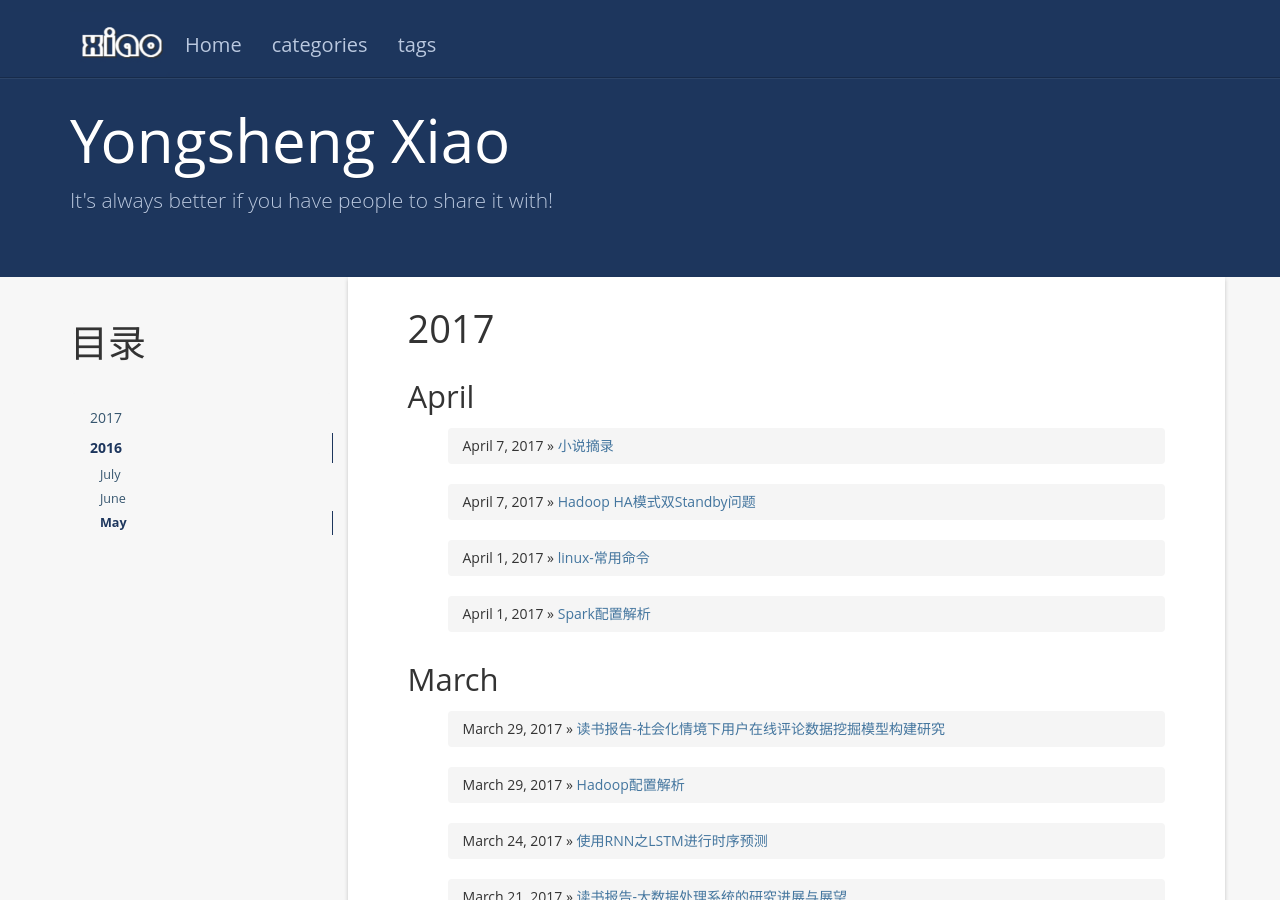
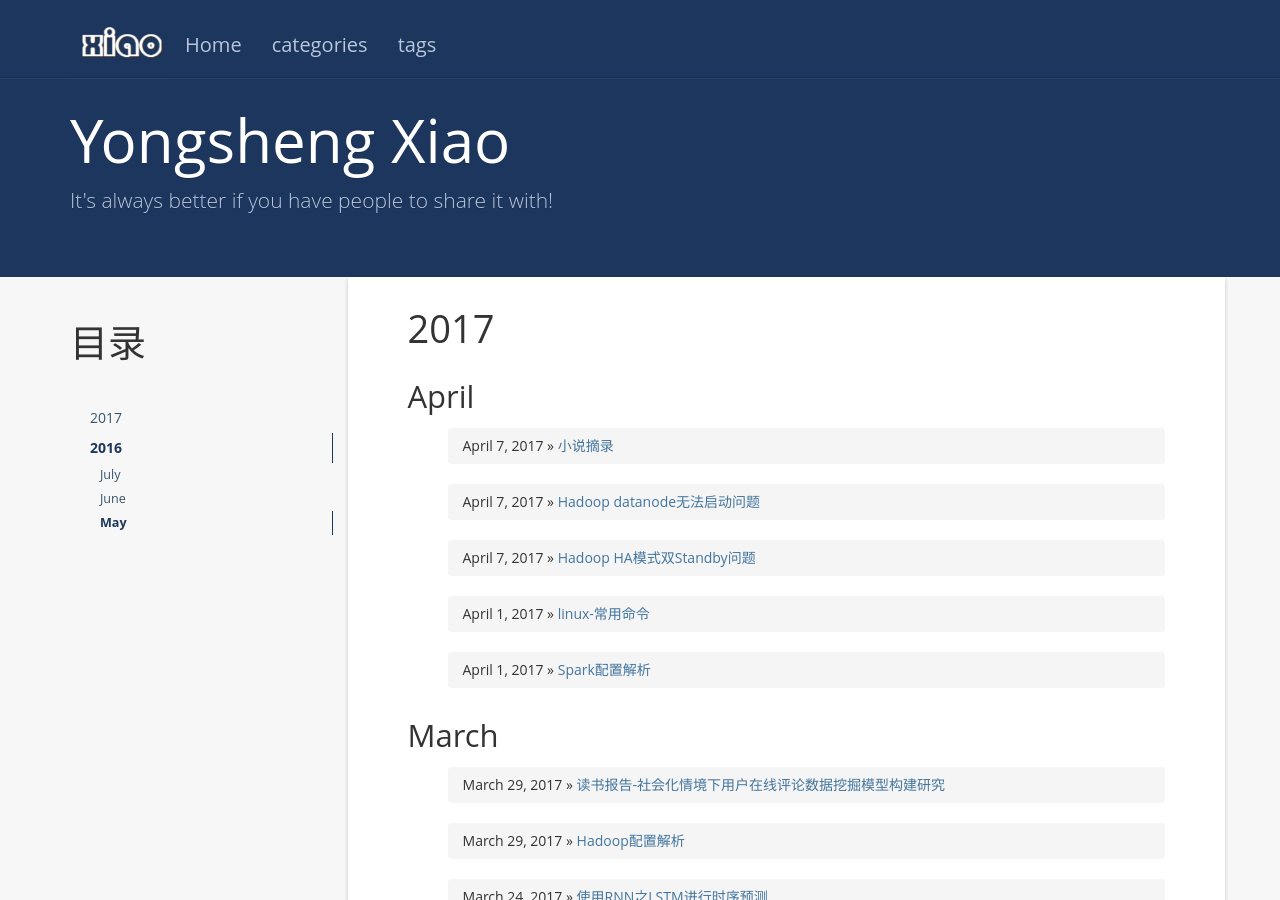
Before and after one commit to betterxys/betterxys.github.io, a Jekyll site: the page built from index.html, in a window 1280 px wide and 900 px high. Built offline with Jekyll 4.4.1, drawn with Linux system fonts in a browser that asks for light colours; nearby versions of some CDN libraries; the list of posts is cut into pages by our own code; comment, search, counter and statistics services are not loaded; some of the changed lines change nothing that is shown.

Commit message:
datanode can't start

````diff
--- /dev/null
+++ b/_posts/big_data/2017-04-10-hadoop-datanode-cant-start.md
@@ -0,0 +1,211 @@
+---
+layout: post
+title: Hadoop datanode无法启动问题
+date: 2017-04-07
+author: xiaoyongsheng
+categories: hadoop LittleBitch
+tag: hadoop
+
+---
+
+* content
+{: toc}
+
+## 1. 背景介绍
+
+ 本文继续折腾Hadoop平台，上周五已经解决了nameNode均处于standby状态的问题，但是后来发现问题如下：
+
+![hadoop-nn-active](http://i.imgur.com/7dUj034.png)
+
+![hadoop-nn-standby](http://i.imgur.com/KgoBcqS.png)
+
+![hadoop-nn-resourceManager](http://i.imgur.com/wz2KKL0.png)
+
+ ***1. 为什么NameNode Information Summary里面的dfs信息全是0？***
+
+ ***2. 为什么resourceManager里面的active nodes会包括HDP-DN-3和两个localhost(nn-spk-3)？***
+
+## 2. 问题一：Summary信息全是0
+
+- 首先，要搞清楚的是，summary里面描述的是什么？
+   其实很直观，就是DFS的空间介绍，也就是对DataNodes节点们的描述。
+
+ 那么，问题貌似这就已经清晰了，应该是DataNode节点出现了什么问题，所以先去各个节点查看其daemons是否正常：
+
+```shell
+[hadoop@NN-SPK-1 ~]$ jps
+1011 Jps
+13044 NameNode
+13206 DFSZKFailoverController
+16169 Master
+
+[hadoop@NN-SPK-2 ~]$ jps
+9613 DFSZKFailoverController
+9486 NameNode
+2943 Jps
+
+[hadoop@NN-SPK-3 ~]$ jps
+3012 ResourceManager
+25940 Jps
+
+[hadoop@HDP-DN-1 ~]$ jps
+10453 Jps
+32507 JournalNode
+764 NodeManager
+
+[hadoop@HDP-DN-2 ~]$ jps
+11906 JournalNode
+23608 Jps
+12669 NodeManage
+
+[hadoop@HDP-DN-3 ~]$ jps
+21682 JournalNode
+22429 NodeManager
+1150 Jps
+```
+
+ 果不其然，DataNode们根本没有起来！那么尝试起一个试试看：
+
+```
+[hadoop@HDP-DN-3 ~]$ /usr/hadoop/hadoop-2.7.1/sbin/hadoop-daemon.sh --script hdfs start datanode
+starting datanode, logging to /usr/hadoop/hadoop-2.7.1/logs/hadoop-hadoop-datanode-HDP-DN-3.out
+[hadoop@HDP-DN-3 ~]$ jps
+1281 Jps
+21682 JournalNode
+22429 NodeManager
+[hadoop@HDP-DN-3 ~]$ cat /usr/hadoop/hadoop-2.7.1/logs/hadoop-hadoop-datanode-HDP-DN-3.out
+ulimit -a for user hadoop
+core file size          (blocks, -c) 0
+data seg size           (kbytes, -d) unlimited
+scheduling priority             (-e) 0
+file size               (blocks, -f) unlimited
+pending signals                 (-i) 46667
+max locked memory       (kbytes, -l) 64
+max memory size         (kbytes, -m) unlimited
+open files                      (-n) 1024
+pipe size            (512 bytes, -p) 8
+POSIX message queues     (bytes, -q) 819200
+real-time priority              (-r) 0
+stack size              (kbytes, -s) 10240
+cpu time               (seconds, -t) unlimited
+max user processes              (-u) 1024
+virtual memory          (kbytes, -v) unlimited
+file locks                      (-x) unlimited
+
+```
+
+ 显然，datanode启动失败，在out日志当中体现出好像是检测不到当前机器配置信息？需要仔细查看下datenode的log日志来看。
+
+## 3. 问题二：datanode启动失败
+
+```
+2017-04-10 17:48:26,655 INFO org.apache.hadoop.hdfs.server.datanode.DataNode: STARTUP_MSG:
+/************************************************************
+STARTUP_MSG: Starting DataNode
+STARTUP_MSG:   host = HDP-DN-3/192.168.6.236
+STARTUP_MSG:   args = []
+STARTUP_MSG:   version = 2.7.1
+STARTUP_MSG:   classpath = #太长省掉#
+STARTUP_MSG:   build = https://git-wip-us.apache.org/repos/asf/hadoop.git -r 15ecc87ccf4a0228f35af08fc56de536e6ce657a; compiled by 'jenkins' on 2015-06-29T06:04Z
+STARTUP_MSG:   java = 1.8.0_60
+************************************************************/
+2017-04-10 17:48:26,668 INFO org.apache.hadoop.hdfs.server.datanode.DataNode: registered UNIX signal handlers for [TERM, HUP, INT]
+2017-04-10 17:48:27,136 WARN org.apache.hadoop.util.NativeCodeLoader: Unable to load native-hadoop library for your platform... using builtin-java classes where applicable
+2017-04-10 17:48:27,454 INFO org.apache.hadoop.metrics2.impl.MetricsConfig: loaded properties from hadoop-metrics2.properties
+2017-04-10 17:48:27,556 INFO org.apache.hadoop.metrics2.impl.MetricsSystemImpl: Scheduled snapshot period at 10 second(s).
+2017-04-10 17:48:27,556 INFO org.apache.hadoop.metrics2.impl.MetricsSystemImpl: DataNode metrics system started
+2017-04-10 17:48:27,564 INFO org.apache.hadoop.hdfs.server.datanode.BlockScanner: Initialized block scanner with targetBytesPerSec 1048576
+2017-04-10 17:48:27,566 INFO org.apache.hadoop.hdfs.server.datanode.DataNode: Configured hostname is HDP-DN-3
+2017-04-10 17:48:27,575 INFO org.apache.hadoop.hdfs.server.datanode.DataNode: Starting DataNode with maxLockedMemory = 0
+2017-04-10 17:48:27,610 INFO org.apache.hadoop.hdfs.server.datanode.DataNode: Opened streaming server at /0.0.0.0:50010
+2017-04-10 17:48:27,613 INFO org.apache.hadoop.hdfs.server.datanode.DataNode: Balancing bandwith is 1048576 bytes/s
+2017-04-10 17:48:27,613 INFO org.apache.hadoop.hdfs.server.datanode.DataNode: Number threads for balancing is 5
+2017-04-10 17:48:27,740 INFO org.mortbay.log: Logging to org.slf4j.impl.Log4jLoggerAdapter(org.mortbay.log) via org.mortbay.log.Slf4jLog
+2017-04-10 17:48:27,752 INFO org.apache.hadoop.security.authentication.server.AuthenticationFilter: Unable to initialize FileSignerSecretProvider, falling back to use random secrets.
+2017-04-10 17:48:27,761 INFO org.apache.hadoop.http.HttpRequestLog: Http request log for http.requests.datanode is not defined
+2017-04-10 17:48:27,769 INFO org.apache.hadoop.http.HttpServer2: Added global filter 'safety' (class=org.apache.hadoop.http.HttpServer2$QuotingInputFilter)
+2017-04-10 17:48:27,772 INFO org.apache.hadoop.http.HttpServer2: Added filter static_user_filter (class=org.apache.hadoop.http.lib.StaticUserWebFilter$StaticUserFilter) to context datanode
+2017-04-10 17:48:27,772 INFO org.apache.hadoop.http.HttpServer2: Added filter static_user_filter (class=org.apache.hadoop.http.lib.StaticUserWebFilter$StaticUserFilter) to context logs
+2017-04-10 17:48:27,772 INFO org.apache.hadoop.http.HttpServer2: Added filter static_user_filter (class=org.apache.hadoop.http.lib.StaticUserWebFilter$StaticUserFilter) to context static
+2017-04-10 17:48:27,797 INFO org.apache.hadoop.http.HttpServer2: Jetty bound to port 41040
+2017-04-10 17:48:27,797 INFO org.mortbay.log: jetty-6.1.26
+2017-04-10 17:48:28,019 INFO org.mortbay.log: Started HttpServer2$SelectChannelConnectorWithSafeStartup@localhost:41040
+2017-04-10 17:48:28,156 INFO org.apache.hadoop.hdfs.server.datanode.web.DatanodeHttpServer: Listening HTTP traffic on /0.0.0.0:50075
+2017-04-10 17:48:28,370 INFO org.apache.hadoop.hdfs.server.datanode.DataNode: dnUserName = hadoop
+2017-04-10 17:48:28,370 INFO org.apache.hadoop.hdfs.server.datanode.DataNode: supergroup = supergroup
+2017-04-10 17:48:28,431 INFO org.apache.hadoop.ipc.CallQueueManager: Using callQueue class java.util.concurrent.LinkedBlockingQueue
+2017-04-10 17:48:28,457 INFO org.apache.hadoop.ipc.Server: Starting Socket Reader #1 for port 50020
+2017-04-10 17:48:28,500 INFO org.apache.hadoop.hdfs.server.datanode.DataNode: Opened IPC server at /0.0.0.0:50020
+2017-04-10 17:48:28,516 INFO org.apache.hadoop.hdfs.server.datanode.DataNode: Refresh request received for nameservices: nbse
+2017-04-10 17:48:28,543 INFO org.apache.hadoop.hdfs.server.datanode.DataNode: Starting BPOfferServices for nameservices: nbse
+2017-04-10 17:48:28,562 INFO org.apache.hadoop.hdfs.server.datanode.DataNode: Block pool <registering> (Datanode Uuid unassigned) service to nn-spk-2/192.168.6.232:9000 starting to offer service
+2017-04-10 17:48:28,562 INFO org.apache.hadoop.hdfs.server.datanode.DataNode: Block pool <registering> (Datanode Uuid unassigned) service to NN-SPK-1/192.168.6.231:9000 starting to offer service
+2017-04-10 17:48:28,571 INFO org.apache.hadoop.ipc.Server: IPC Server Responder: starting
+2017-04-10 17:48:28,571 INFO org.apache.hadoop.ipc.Server: IPC Server listener on 50020: starting
+2017-04-10 17:48:28,947 INFO org.apache.hadoop.hdfs.server.common.Storage: Lock on /opt/cd1/in_use.lock acquired by nodename 1382@HDP-DN-3
+
+2017-04-10 17:48:28,951 WARN org.apache.hadoop.hdfs.server.common.Storage: java.io.IOException: Incompatible clusterIDs in /opt/cd1: namenode clusterID = CID-505702a1-3c90-4ee4-8fc0-db8aca83aca6; datanode clusterID = CID-6b15f332-f49d-40c1-ab8b-0d741b788143
+2017-04-10 17:48:28,961 INFO org.apache.hadoop.hdfs.server.common.Storage: Lock on /opt/cd2/in_use.lock acquired by nodename 1382@HDP-DN-3
+2017-04-10 17:48:28,961 WARN org.apache.hadoop.hdfs.server.common.Storage: java.io.IOException: Incompatible clusterIDs in /opt/cd2: namenode clusterID = CID-505702a1-3c90-4ee4-8fc0-db8aca83aca6; datanode clusterID = CID-6b15f332-f49d-40c1-ab8b-0d741b788143
+2017-04-10 17:48:28,969 INFO org.apache.hadoop.hdfs.server.common.Storage: Lock on /opt/cd3/in_use.lock acquired by nodename 1382@HDP-DN-3
+2017-04-10 17:48:28,969 WARN org.apache.hadoop.hdfs.server.common.Storage: java.io.IOException: Incompatible clusterIDs in /opt/cd3: namenode clusterID = CID-505702a1-3c90-4ee4-8fc0-db8aca83aca6; datanode clusterID = CID-6b15f332-f49d-40c1-ab8b-0d741b788143
+2017-04-10 17:48:28,971 INFO org.apache.hadoop.hdfs.server.common.Storage: Lock on /opt/cd1/in_use.lock acquired by nodename 1382@HDP-DN-3
+2017-04-10 17:48:28,971 WARN org.apache.hadoop.hdfs.server.common.Storage: java.io.IOException: Incompatible clusterIDs in /opt/cd1: namenode clusterID = CID-505702a1-3c90-4ee4-8fc0-db8aca83aca6; datanode clusterID = CID-6b15f332-f49d-40c1-ab8b-0d741b788143
+2017-04-10 17:48:28,971 INFO org.apache.hadoop.hdfs.server.common.Storage: Lock on /opt/cd2/in_use.lock acquired by nodename 1382@HDP-DN-3
+2017-04-10 17:48:28,972 WARN org.apache.hadoop.hdfs.server.common.Storage: java.io.IOException: Incompatible clusterIDs in /opt/cd2: namenode clusterID = CID-505702a1-3c90-4ee4-8fc0-db8aca83aca6; datanode clusterID = CID-6b15f332-f49d-40c1-ab8b-0d741b788143
+2017-04-10 17:48:28,977 INFO org.apache.hadoop.hdfs.server.common.Storage: Lock on /opt/cd3/in_use.lock acquired by nodename 1382@HDP-DN-3
+2017-04-10 17:48:28,977 WARN org.apache.hadoop.hdfs.server.common.Storage: java.io.IOException: Incompatible clusterIDs in /opt/cd3: namenode clusterID = CID-505702a1-3c90-4ee4-8fc0-db8aca83aca6; datanode clusterID = CID-6b15f332-f49d-40c1-ab8b-0d741b788143
+
+2017-04-10 17:48:28,978 FATAL org.apache.hadoop.hdfs.server.datanode.DataNode: Initialization failed for Block pool <registering> (Datanode Uuid unassigned) service to NN-SPK-1/192.168.6.231:9000. Exiting.
+java.io.IOException: All specified directories are failed to load.
+        at org.apache.hadoop.hdfs.server.datanode.DataStorage.recoverTransitionRead(DataStorage.java:477)
+        at org.apache.hadoop.hdfs.server.datanode.DataNode.initStorage(DataNode.java:1361)
+        at org.apache.hadoop.hdfs.server.datanode.DataNode.initBlockPool(DataNode.java:1326)
+        at org.apache.hadoop.hdfs.server.datanode.BPOfferService.verifyAndSetNamespaceInfo(BPOfferService.java:316)
+        at org.apache.hadoop.hdfs.server.datanode.BPServiceActor.connectToNNAndHandshake(BPServiceActor.java:223)
+        at org.apache.hadoop.hdfs.server.datanode.BPServiceActor.run(BPServiceActor.java:801)
+        at java.lang.Thread.run(Thread.java:745)
+2017-04-10 17:48:28,978 FATAL org.apache.hadoop.hdfs.server.datanode.DataNode: Initialization failed for Block pool <registering> (Datanode Uuid unassigned) service to nn-spk-2/192.168.6.232:9000. Exiting.
+java.io.IOException: All specified directories are failed to load.
+        at org.apache.hadoop.hdfs.server.datanode.DataStorage.recoverTransitionRead(DataStorage.java:477)
+        at org.apache.hadoop.hdfs.server.datanode.DataNode.initStorage(DataNode.java:1361)
+        at org.apache.hadoop.hdfs.server.datanode.DataNode.initBlockPool(DataNode.java:1326)
+        at org.apache.hadoop.hdfs.server.datanode.BPOfferService.verifyAndSetNamespaceInfo(BPOfferService.java:316)
+        at org.apache.hadoop.hdfs.server.datanode.BPServiceActor.connectToNNAndHandshake(BPServiceActor.java:223)
+        at org.apache.hadoop.hdfs.server.datanode.BPServiceActor.run(BPServiceActor.java:801)
+        at java.lang.Thread.run(Thread.java:745)
+2017-04-10 17:48:28,981 WARN org.apache.hadoop.hdfs.server.datanode.DataNode: Ending block pool service for: Block pool <registering> (Datanode Uuid unassigned) service to NN-SPK-1/192.168.6.231:9000
+2017-04-10 17:48:28,981 WARN org.apache.hadoop.hdfs.server.datanode.DataNode: Ending block pool service for: Block pool <registering> (Datanode Uuid unassigned) service to nn-spk-2/192.168.6.232:9000
+2017-04-10 17:48:29,083 INFO org.apache.hadoop.hdfs.server.datanode.DataNode: Removed Block pool <registering> (Datanode Uuid unassigned)
+2017-04-10 17:48:31,083 WARN org.apache.hadoop.hdfs.server.datanode.DataNode: Exiting Datanode
+2017-04-10 17:48:31,087 INFO org.apache.hadoop.util.ExitUtil: Exiting with status 0
+2017-04-10 17:48:31,093 INFO org.apache.hadoop.hdfs.server.datanode.DataNode: SHUTDOWN_MSG:
+/************************************************************
+SHUTDOWN_MSG: Shutting down DataNode at HDP-DN-3/192.168.6.236
+```
+
+问题应该是出在这里：`java.io.IOException: Incompatible clusterIDs`,这句话是说NameNode的ClusterID和DataNode的Cluster ID不一致，导致无法启动DataNode。
+
+对于ClusterID不一致的问题，有三种解决方案：
+
+  1. 将所有datanode节点上的clusterID修改为与nameNode ClusterID相同<sup>[3]</sup>；
+  2. 将nameNode ClusterID修改为datanode ClusterID<sup>[1]</sup>:
+      ```
+      ./hdfs namenode -format -clusterId CID-*****(copy from datanode clusterId)
+      ```
+  3. 清空所有datanode节点的{dfs.datanode.data.dir}(由core-site.xml指定)目录中的数据<sup>[2]</sup>  ；
+
+三个方案各有优劣，方案1和3都需要在所有DataNode节点进行相同操作，而方案2只需在两个nameNode节点操作即可，论及简单应该首选方案二；
+方案1和方案2都需要对原有数据进行修改，而方案三无需修改，只需要清空目录即可，比较稳；
+
+终于折腾好了，是不是应该截图纪念一下：
+
+![active_nn](http://i.imgur.com/Z39mlqe.png)
+
+![standby_nn](http://i.imgur.com/gylOdWM.png)
+
+---
+## 参考文献
+1. stackoverflow[OL]:http://stackoverflow.com/questions/22316187/datanode-not-starts-correctly,2014
+2. 启动Hadoop HDFS时的“Incompatible clusterIDs”错误原因分析[OL]:http://blog.chinaunix.net/uid-20682147-id-4214553.html,2014
+3. kinglau.安装hadoop2.4.0遇到的问题:http://www.cnblogs.com/kinglau/p/3796274.html,2014
````
Also changed, not shown: _posts/big_data/2017-04-07-hadop-ha-standby.md (+1 -1 lines).
